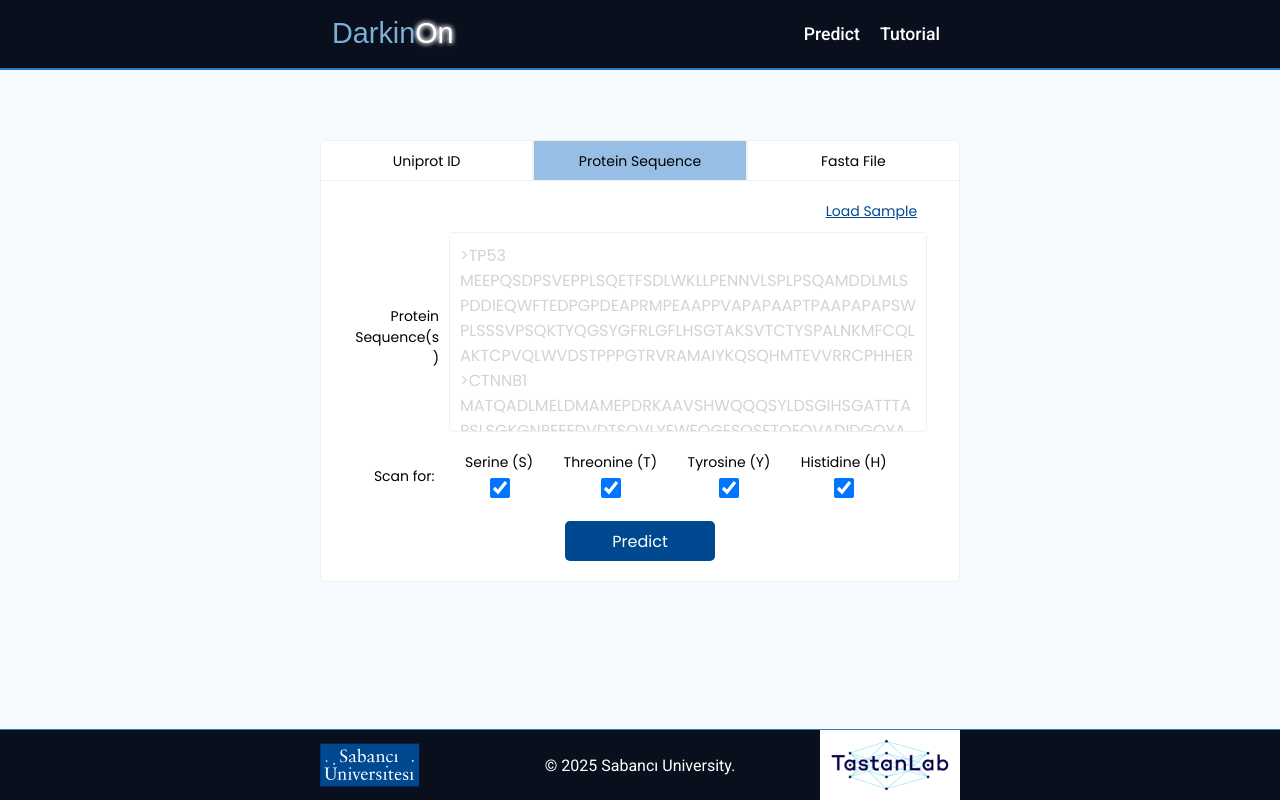
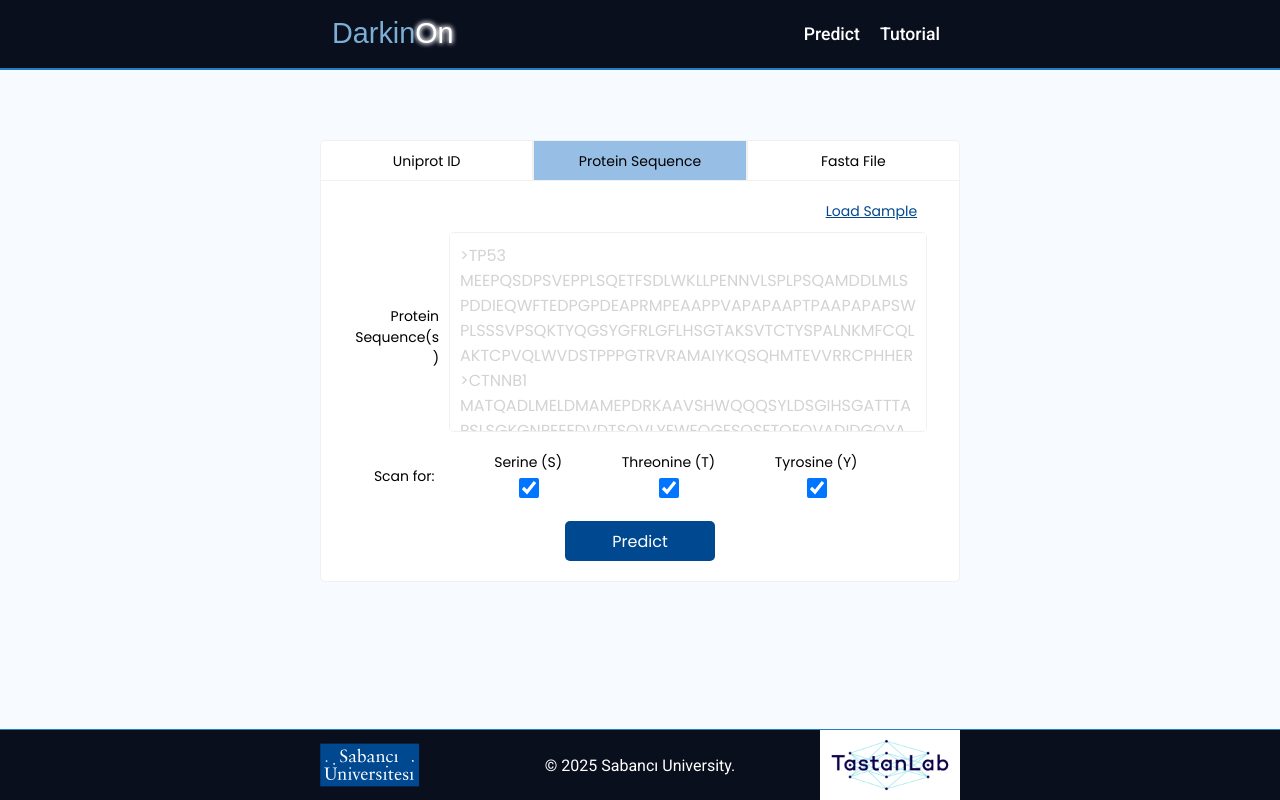
Before and after one commit to yesencan/DarkinOn-frontend, a React (Create React App) app: page / in a window 1280 px wide. Both pictures are taken after a click on the element "Protein Sequence". Built offline with nearby package versions, Linux system fonts and the light colour scheme; a web font is replaced by a local one.

Commit message:
Remove histidine

```diff
--- a/src/components/Launch/Checkbox.jsx
+++ b/src/components/Launch/Checkbox.jsx
@@ -55,7 +55,6 @@ function ScanCheckboxGroup() {
         <ScanCheckbox label="Serine (S)" defaultChecked />
         <ScanCheckbox label="Threonine (T)" defaultChecked />
         <ScanCheckbox label="Tyrosine (Y)" defaultChecked />
-        <ScanCheckbox label="Histidine (H)" defaultChecked />
       </CheckboxContainer>
     </>
   );
```
